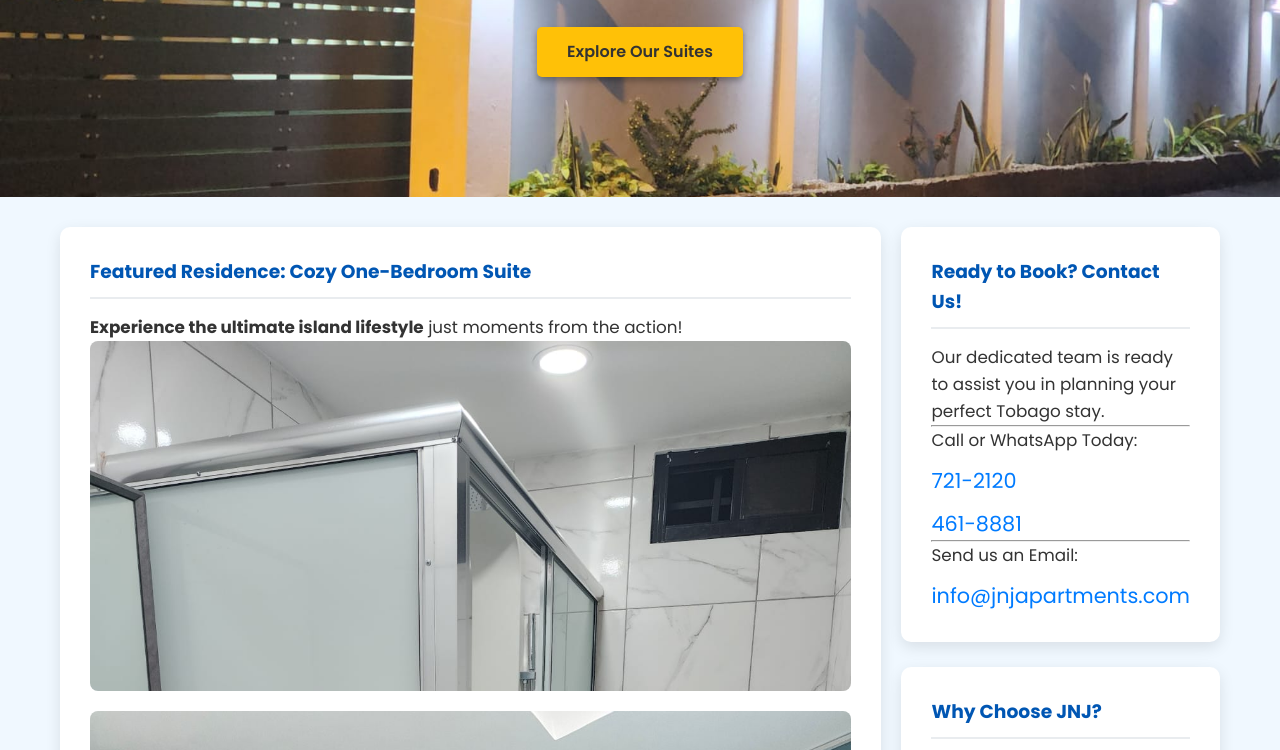
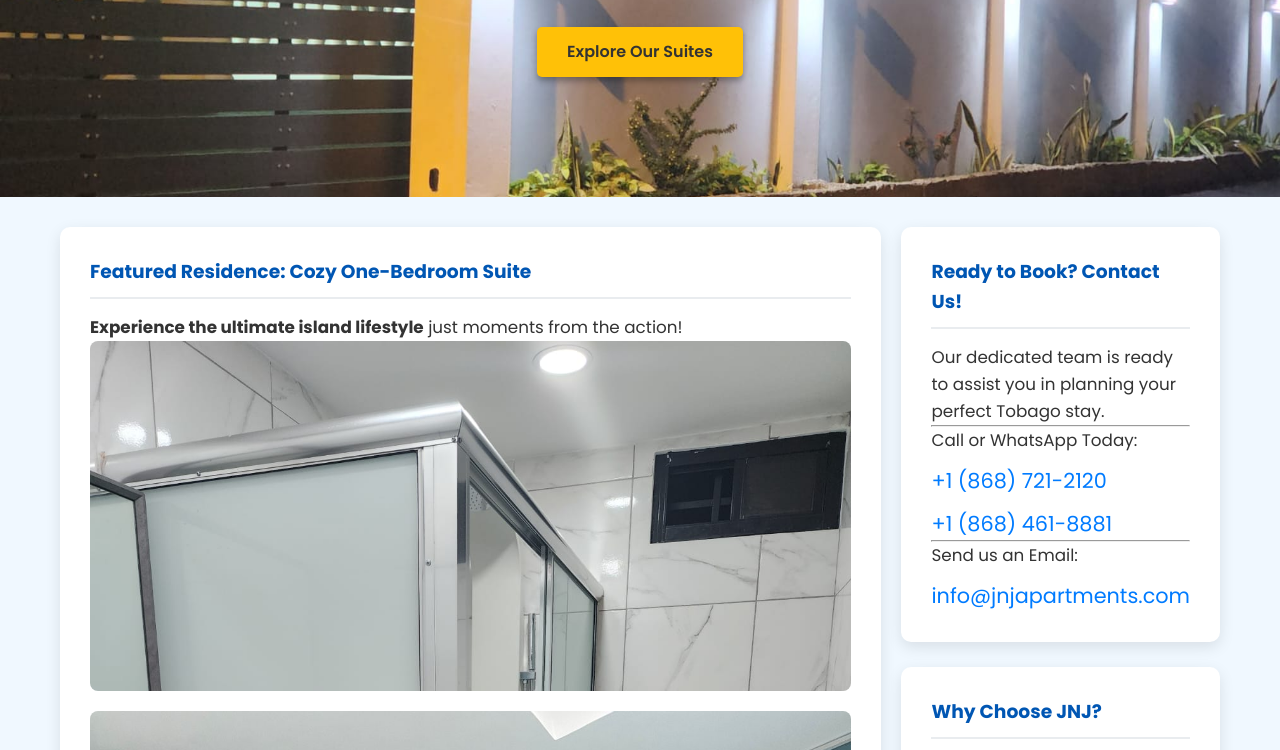
Before and after one commit to stenoip/jnj, a plain HTML site: page index.html in a window 1280 px wide. Shown: the part 350-1100 px from the top of the page. Drawn offline with Linux system fonts and the light colour scheme.

Commit message:
Update index.html

```diff
--- a/index.html
+++ b/index.html
@@ -266,8 +266,8 @@
             <p>Our dedicated team is ready to assist you in planning your perfect Tobago stay.</p>
             <hr>
             <p>Call or WhatsApp Today:</p>
-            <a href="tel:+7912120" class="contact-link">721-2120</a>
-            <a href="tel:+4618881" class="contact-link">461-8881</a>
+            <a href="tel:+18687912120" class="contact-link">+1 (868) 721-2120</a>
+            <a href="tel:+18684618881" class="contact-link">+1 (868) 461-8881</a>
             <hr>
             <p>Send us an Email:</p>
             <a href="mailto:info@jnjapartments.com" class="contact-link">info@jnjapartments.com</a>
```
